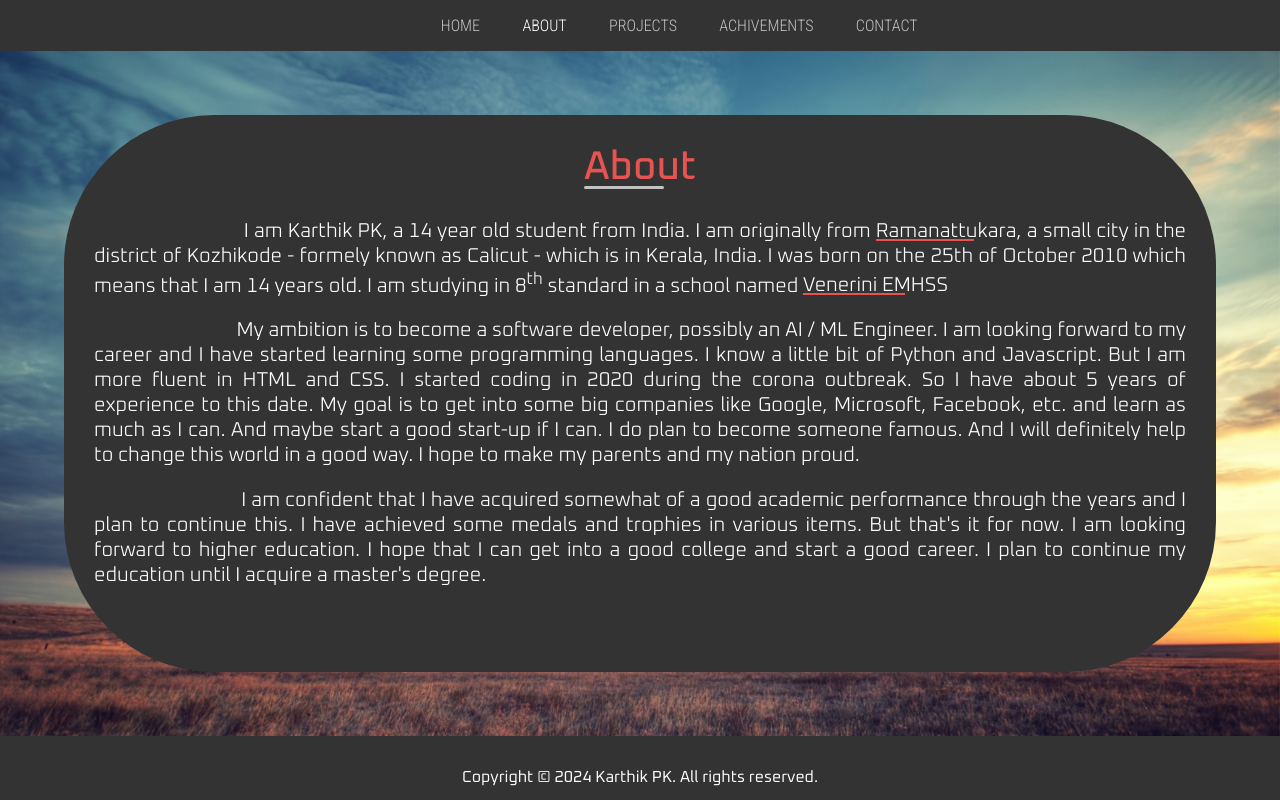
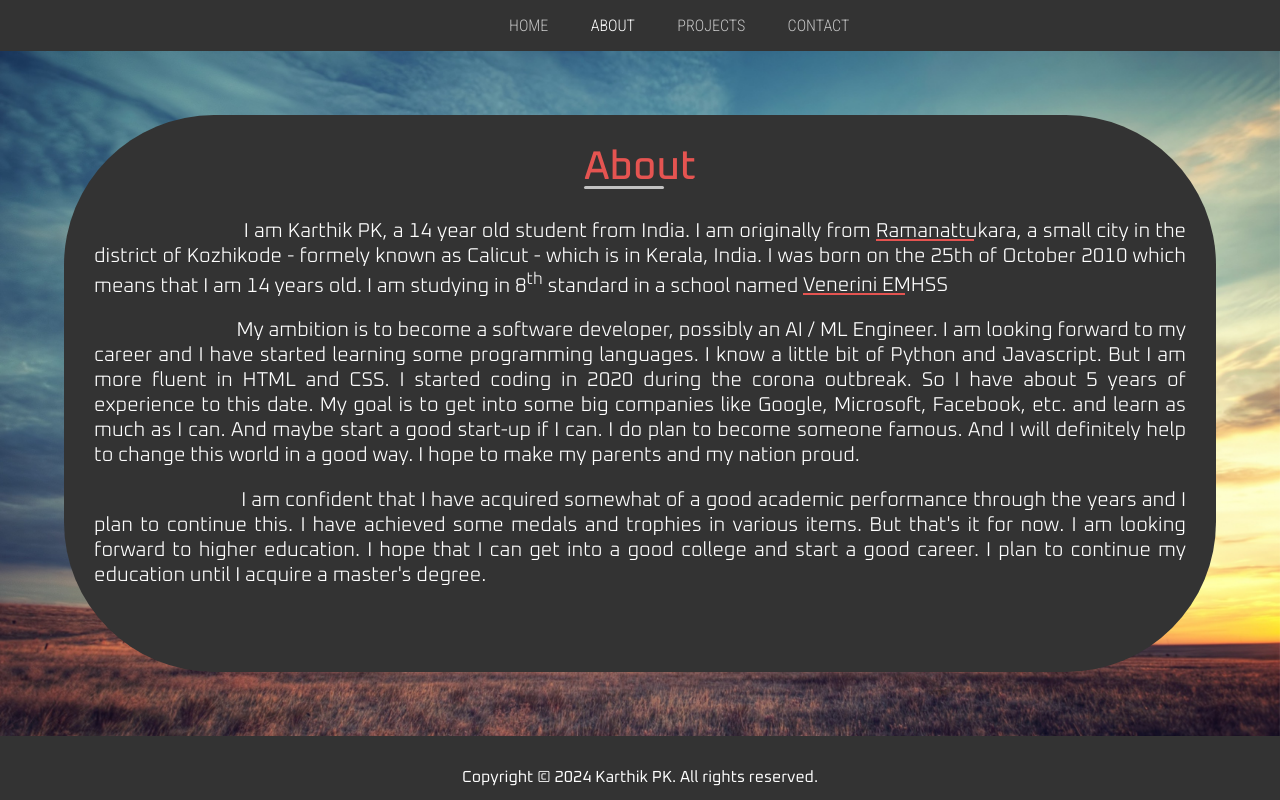
Before and after one commit to KarthikPk2010/karthikpk.com, a plain HTML site: page about.html in a window 1280 px wide. Drawn offline with Linux system fonts and the light colour scheme.

Commit message:
removing achivements menu

```diff
--- a/about.html
+++ b/about.html
@@ -22,7 +22,6 @@
                 <li><a href="index.html">Home</a></li>
                 <li><a href="about.html" style="opacity: 1;">About</a></li>
                 <li><a href="projects.html">Projects</a></li>
-                <li><a href="#achivements">Achivements</a></li>
                 <li><a href="#contacts">Contact</a></li>
             </ul>
             <h3>About</h3>
@@ -33,7 +32,6 @@
             <a href="index.html" class="resp_a">Home</a>
             <a href="about.html" class="resp_a" style="opacity: 1;">About</a>
             <a href="projects.html" class="resp_a">Projects</a>
-            <a href="#achivements" class="resp_a">Achivements</a>
             <a href="#contacts" class="resp_a">Contact</a>
         </div>
     </header>
```
Also changed, not shown: index.html (+0 -2 lines), projects.html (+0 -2 lines).
